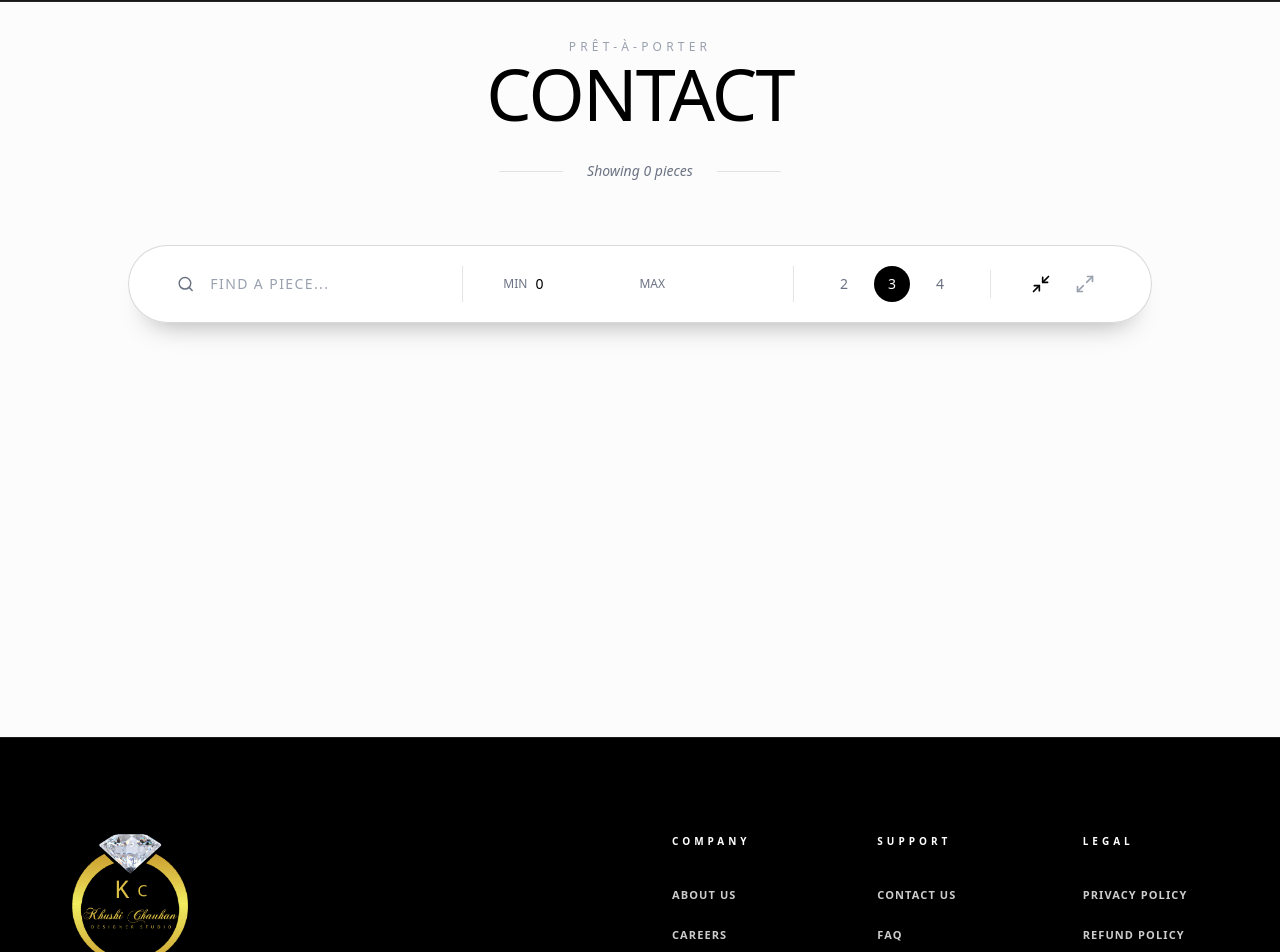
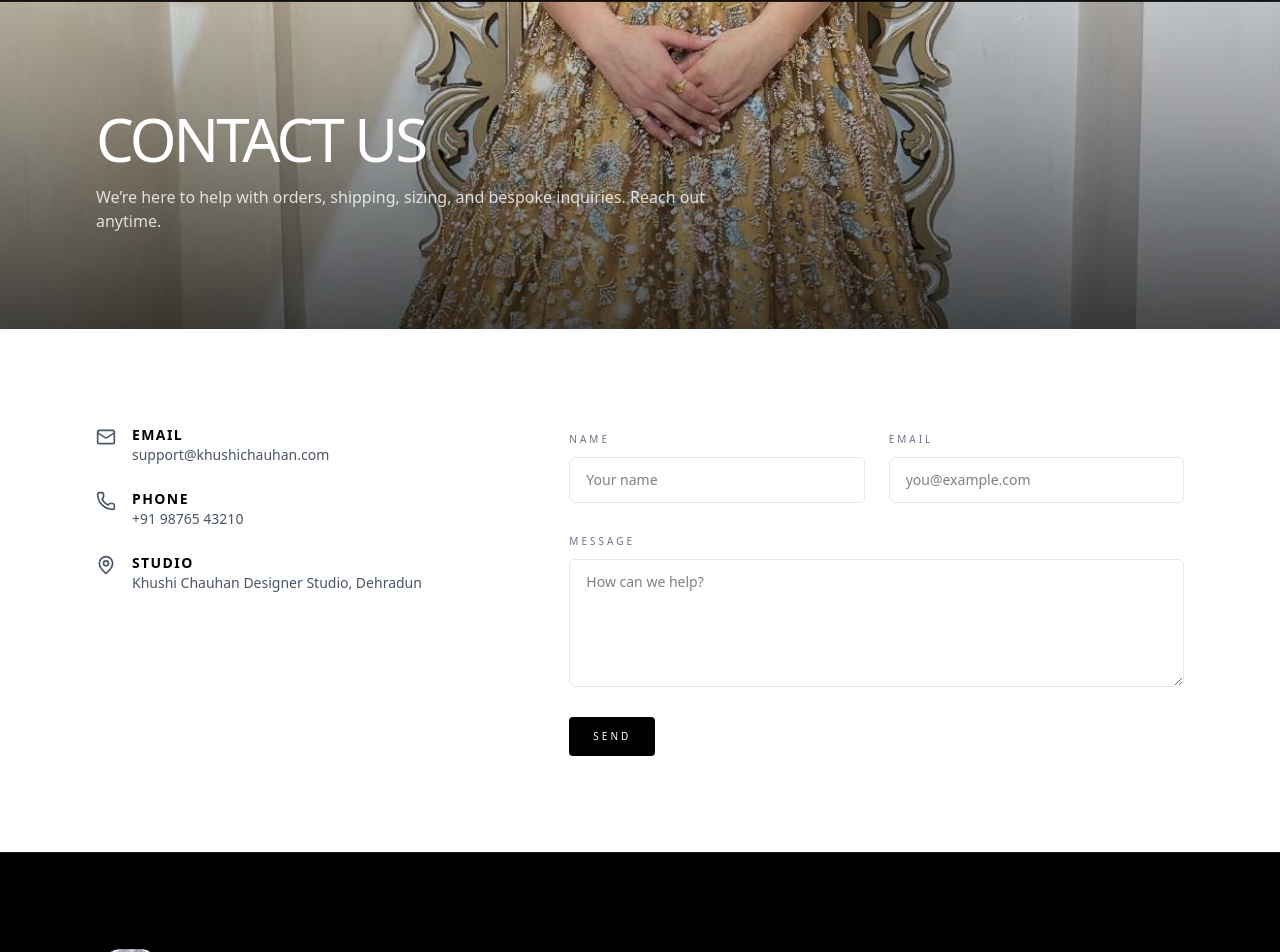
Before and after one commit to VIKASYADAV1815/Fashion-Designer, a Next.js app: page /contact in a window 1280 px wide. Shown: the part 111-1063 px from the top of the page. Built offline with nearby package versions, Linux system fonts and the light colour scheme.

Commit message:
created contact us page

```diff
--- /dev/null
+++ b/app/contact/page.tsx
@@ -0,0 +1,85 @@
+"use client";
+
+import Image from "next/image";
+import { Mail, Phone, MapPin } from "lucide-react";
+
+export default function ContactPage() {
+  return (
+    <main className="bg-white text-black min-h-screen font-sans selection:bg-black selection:text-white">
+      <section className="relative min-h-[45vh] md:min-h-[55vh] flex items-end">
+        <Image
+          src="/images/4.jpg"
+          alt="Studio Contact"
+          fill
+          priority
+          sizes="100vw"
+          className="object-cover"
+        />
+        <div className="absolute inset-0 bg-gradient-to-t from-black/70 via-black/30 to-transparent" />
+        <div className="relative z-10 w-full max-w-6xl mx-auto px-8 py-16 md:py-24 text-white">
+          <h1 className="text-4xl md:text-6xl font-light uppercase tracking-tighter">Contact Us</h1>
+          <p className="mt-4 text-sm md:text-base text-white/80 max-w-2xl">
+            We’re here to help with orders, shipping, sizing, and bespoke inquiries. Reach out anytime.
+          </p>
+        </div>
+      </section>
+
+      <section className="max-w-6xl mx-auto px-8 py-16 md:py-24">
+        <div className="grid grid-cols-1 md:grid-cols-12 gap-12">
+          <div className="md:col-span-5">
+            <div className="space-y-6">
+              <div className="flex items-start gap-4">
+                <Mail className="w-5 h-5 text-gray-600 mt-[2px]" />
+                <div>
+                  <h3 className="text-sm uppercase tracking-widest font-semibold">Email</h3>
+                  <p className="text-sm text-gray-600">
+                    support@khushichauhan.com
+                  </p>
+                </div>
+              </div>
+              <div className="flex items-start gap-4">
+                <Phone className="w-5 h-5 text-gray-600 mt-[2px]" />
+                <div>
+                  <h3 className="text-sm uppercase tracking-widest font-semibold">Phone</h3>
+                  <p className="text-sm text-gray-600">
+                    +91 98765 43210
+                  </p>
+                </div>
+              </div>
+              <div className="flex items-start gap-4">
+                <MapPin className="w-5 h-5 text-gray-600 mt-[2px]" />
+                <div>
+                  <h3 className="text-sm uppercase tracking-widest font-semibold">Studio</h3>
+                  <p className="text-sm text-gray-600">
+                    Khushi Chauhan Designer Studio, Dehradun
+                  </p>
+                </div>
+              </div>
+            </div>
+          </div>
+          <div className="md:col-span-7">
+            <form className="space-y-6">
+              <div className="grid grid-cols-1 md:grid-cols-2 gap-6">
+                <div>
+                  <label className="text-[10px] uppercase tracking-[0.3em] text-gray-500">Name</label>
+                  <input className="mt-2 w-full border border-gray-200 rounded-md px-4 py-3 text-sm outline-none" placeholder="Your name" />
+                </div>
+                <div>
+                  <label className="text-[10px] uppercase tracking-[0.3em] text-gray-500">Email</label>
+                  <input type="email" className="mt-2 w-full border border-gray-200 rounded-md px-4 py-3 text-sm outline-none" placeholder="you@example.com" />
+                </div>
+              </div>
+              <div>
+                <label className="text-[10px] uppercase tracking-[0.3em] text-gray-500">Message</label>
+                <textarea className="mt-2 w-full border border-gray-200 rounded-md px-4 py-3 text-sm outline-none h-32" placeholder="How can we help?" />
+              </div>
+              <button type="submit" className="px-6 py-3 bg-black text-white text-[10px] uppercase tracking-[0.3em] rounded-sm">
+                Send
+              </button>
+            </form>
+          </div>
+        </div>
+      </section>
+    </main>
+  );
+}
--- a/components/SmoothScroll.tsx
+++ b/components/SmoothScroll.tsx
@@ -1,9 +1,11 @@
 "use client";
 
-import { useEffect } from "react";
+import { useEffect, useRef } from "react";
 import Lenis from "lenis";
 
 export default function SmoothScroll() {
+  const rafId = useRef<number | null>(null);
+
   useEffect(() => {
     const lenis = new Lenis({
       duration: 1.2,
@@ -12,12 +14,13 @@ export default function SmoothScroll() {
 
     function raf(time: number) {
       lenis.raf(time);
-      requestAnimationFrame(raf);
+      rafId.current = requestAnimationFrame(raf);
     }
 
-    requestAnimationFrame(raf);
+    rafId.current = requestAnimationFrame(raf);
 
     return () => {
+      if (rafId.current) cancelAnimationFrame(rafId.current);
       lenis.destroy();
     };
   }, []);
--- a/components/footer/Footer.tsx
+++ b/components/footer/Footer.tsx
@@ -10,7 +10,7 @@ export default function Footer() {
       { label: "Careers", href: "/careers", internal: true },
     ],
     support: [
-      { label: "Contact Us", href: "mailto:support@khushichauhan.studio", internal: false },
+      { label: "Contact Us", href: "/contact", internal: true },
       { label: "FAQ", href: "/faq", internal: true },
     ],
     legal: [
@@ -51,16 +51,16 @@ export default function Footer() {
 
           {/* Navigation Links - Balanced for Large Logo */}
           <div className="col-span-1 md:col-span-2 md:col-start-7 text-center md:text-left">
-            <h4 className="text-[10px] font-bold uppercase tracking-[0.4em] mb-8 text-white">Company</h4>
+            <h4 className="text-xs md:text-sm font-bold uppercase tracking-[0.4em] mb-8 text-white">Company</h4>
             <ul className="space-y-4">
               {footerLinks.company.map((item) => (
                 <li key={item.label}>
                   {item.internal ? (
-                    <Link href={item.href} className="text-[11px] uppercase tracking-widest font-semibold text-white/80 hover:text-white transition-colors">
+                    <Link href={item.href} className="text-sm md:text-base uppercase tracking-widest font-semibold text-white/80 hover:text-white transition-colors">
                       {item.label}
                     </Link>
                   ) : (
-                    <a href={item.href} className="text-[11px] uppercase tracking-widest font-semibold text-white/80 hover:text-white transition-colors">
+                    <a href={item.href} className="text-sm md:text-base uppercase tracking-widest font-semibold text-white/80 hover:text-white transition-colors">
                       {item.label}
                     </a>
                   )}
@@ -70,16 +70,16 @@ export default function Footer() {
           </div>
 
           <div className="col-span-1 md:col-span-2 text-center md:text-left">
-            <h4 className="text-[10px] font-bold uppercase tracking-[0.4em] mb-8 text-white">Support</h4>
+            <h4 className="text-xs md:text-sm font-bold uppercase tracking-[0.4em] mb-8 text-white">Support</h4>
             <ul className="space-y-4">
               {footerLinks.support.map((item) => (
                 <li key={item.label}>
                   {item.internal ? (
-                    <Link href={item.href} className="text-[11px] uppercase tracking-widest font-semibold text-white/80 hover:text-white transition-colors">
+                    <Link href={item.href} className="text-sm md:text-base uppercase tracking-widest font-semibold text-white/80 hover:text-white transition-colors">
                       {item.label}
                     </Link>
                   ) : (
-                    <a href={item.href} className="text-[11px] uppercase tracking-widest font-semibold text-white/80 hover:text-white transition-colors">
+                    <a href={item.href} className="text-sm md:text-base uppercase tracking-widest font-semibold text-white/80 hover:text-white transition-colors">
                       {item.label}
                     </a>
                   )}
@@ -89,16 +89,16 @@ export default function Footer() {
           </div>
 
           <div className="col-span-1 md:col-span-2 text-center md:text-left">
-            <h4 className="text-[10px] font-bold uppercase tracking-[0.4em] mb-8 text-white">Legal</h4>
+            <h4 className="text-xs md:text-sm font-bold uppercase tracking-[0.4em] mb-8 text-white">Legal</h4>
             <ul className="space-y-4">
               {footerLinks.legal.map((item) => (
                 <li key={item.label}>
                   {item.internal ? (
-                    <Link href={item.href} className="text-[11px] uppercase tracking-widest font-semibold text-white/80 hover:text-white transition-colors">
+                    <Link href={item.href} className="text-sm md:text-base uppercase tracking-widest font-semibold text-white/80 hover:text-white transition-colors">
                       {item.label}
                     </Link>
                   ) : (
-                    <a href={item.href} className="text-[11px] uppercase tracking-widest font-semibold text-white/80 hover:text-white transition-colors">
+                    <a href={item.href} className="text-sm md:text-base uppercase tracking-widest font-semibold text-white/80 hover:text-white transition-colors">
                       {item.label}
                     </a>
                   )}
--- a/components/hero/Hero.tsx
+++ b/components/hero/Hero.tsx
@@ -4,6 +4,7 @@ import { useEffect, useRef } from "react";
 import gsap from "gsap";
 import { ScrollTrigger } from "gsap/ScrollTrigger";
 import AnimatedButton from "../buttons/AnimatedButton";
+import { useRouter } from "next/navigation";
 
 gsap.registerPlugin(ScrollTrigger);
 
@@ -11,6 +12,7 @@ export default function Hero() {
   const heroRef = useRef<HTMLDivElement>(null);
   const textRef = useRef<HTMLDivElement>(null);
   const videoRef = useRef<HTMLVideoElement>(null);
+  const router = useRouter();
 
   useEffect(() => {
     const ctx = gsap.context(() => {
@@ -80,6 +82,9 @@ export default function Hero() {
                 text-sm lg:text-[0.85rem]
                 tracking-widest
               "
+              onClick={() => {
+                try { router.push("/shop"); } catch (e) { console.error("navigate /shop failed", e); }
+              }}
             >
               Shop Collection
             </AnimatedButton>
@@ -95,6 +100,9 @@ export default function Hero() {
                 text-sm lg:text-[0.85rem]
                 tracking-widest
               "
+              onClick={() => {
+                try { router.push("/collections"); } catch (e) { console.error("navigate /collections failed", e); }
+              }}
             >
               View Lookbook
             </AnimatedButton>
--- a/components/home/SignatureCollections.tsx
+++ b/components/home/SignatureCollections.tsx
@@ -5,6 +5,8 @@ import gsap from "gsap";
 import { ScrollTrigger } from "gsap/ScrollTrigger";
 import Image from "next/image";
 import Link from "next/link";
+import { ShoppingBag } from "lucide-react";
+import { useCart } from "@/components/cart/CartProvider";
 
 gsap.registerPlugin(ScrollTrigger);
 
@@ -32,6 +34,7 @@ const collections = [
 export default function SignatureCollections() {
   const sectionRef = useRef<HTMLElement>(null);
   const containerRef = useRef<HTMLDivElement>(null);
+  const { openCart } = useCart();
 
   useEffect(() => {
     const section = sectionRef.current;
@@ -83,9 +86,19 @@ export default function SignatureCollections() {
                <div className="absolute bottom-0 left-0 w-full p-8 md:p-12 text-white transform translate-y-4 opacity-0 group-hover:translate-y-0 group-hover:opacity-100 transition-all duration-500">
                  <span className="text-xs font-bold uppercase tracking-widest mb-2 block">{collection.subtitle}</span>
                  <h3 className="text-4xl md:text-6xl font-light uppercase tracking-tighter mb-4">{collection.title}</h3>
-                 <Link href={`/shop?query=${encodeURIComponent(String(collection.title).toLowerCase())}`} className="text-xs uppercase tracking-widest border-b border-white pb-1 hover:text-gray-200 transition-colors">
-                   Shop
-                 </Link>
+                 <div className="flex items-center gap-4">
+                   <Link href={`/shop?query=${encodeURIComponent(String(collection.title).toLowerCase())}`} className="text-xs uppercase tracking-widest border-b border-white pb-1 hover:text-gray-200 transition-colors">
+                     Shop
+                   </Link>
+                   <button
+                     type="button"
+                     aria-label="Open cart"
+                     onClick={() => openCart()}
+                     className="p-2 rounded-full bg-white/20 hover:bg-white text-white hover:text-black transition-colors"
+                   >
+                     <ShoppingBag size={18} />
+                   </button>
+                 </div>
                </div>
             </div>
           </div>
--- a/components/home/stories/BentoColorReveal.tsx
+++ b/components/home/stories/BentoColorReveal.tsx
@@ -2,6 +2,7 @@
 
 import { ArrowRight, Plus } from "lucide-react";
 import InMotionSlider from "./InMotionSlider";
+import Link from "next/link";
 
 const bentoProducts = [
   { type: "video", name: "Heritage Lehenga", price: "₹84,500", src: "https://res.cloudinary.com/dzq7axes2/video/upload/v1770113143/video1_em8fnl.mp4", span: "md:col-span-4 md:row-span-2", mobileRatio: "aspect-[9/15]" },
@@ -26,9 +27,9 @@ export default function BentoWithCompactSlider() {
             </h2>
             <p className="text-xs uppercase tracking-widest text-stone-400 mt-2">Curated Masterpieces</p>
           </div>
-          <button className="hidden md:flex items-center gap-2 text-xs uppercase tracking-widest font-semibold hover:gap-4 transition-all duration-300">
+          <Link href="/shop" className="hidden md:flex items-center gap-2 text-xs uppercase tracking-widest font-semibold hover:gap-4 transition-all duration-300">
             View All <ArrowRight size={14} />
-          </button>
+          </Link>
         </div>
 
         <div className="grid grid-cols-1 md:grid-cols-12 grid-flow-dense md:auto-rows-[300px] gap-6 mb-24">
@@ -56,9 +57,9 @@ export default function BentoWithCompactSlider() {
                       <h3 className="text-lg font-serif leading-tight">{p.name}</h3>
                       <p className="text-sm font-light italic mt-1">{p.price}</p>
                     </div>
-                    <button className="bg-white/20 backdrop-blur-md p-3 rounded-full text-white hover:bg-white hover:text-stone-900 transition-colors">
+                    <Link href="/shop" className="bg-white/20 backdrop-blur-md p-3 rounded-full text-white hover:bg-white hover:text-stone-900 transition-colors" aria-label="Open Shop">
                         <Plus size={18} />
-                    </button>
+                    </Link>
                   </div>
                 </div>
                 {/* --- END FIX --- */}
--- a/components/home/stories/OverlappingImageStory.tsx
+++ b/components/home/stories/OverlappingImageStory.tsx
@@ -5,6 +5,7 @@ import Image from "next/image";
 import gsap from "gsap";
 import { ScrollTrigger } from "gsap/ScrollTrigger";
 import AnimatedButton from "@/components/buttons/AnimatedButton";
+import { useRouter } from "next/navigation";
 
 gsap.registerPlugin(ScrollTrigger);
 
@@ -31,6 +32,7 @@ const frames = [
 
 export default function OverlappingImageStory() {
   const sectionRef = useRef<HTMLDivElement>(null);
+  const router = useRouter();
 
   useEffect(() => {
     const ctx = gsap.context(() => {
@@ -90,7 +92,14 @@ export default function OverlappingImageStory() {
                 {f.description}
               </p>
               <div className="mt-8">
-                <AnimatedButton variant="outline">Explore More</AnimatedButton>
+                <AnimatedButton
+                  variant="outline"
+                  onClick={() => {
+                    try { router.push("/shop"); } catch (e) { console.error("navigate /shop failed", e); }
+                  }}
+                >
+                  Explore More
+                </AnimatedButton>
               </div>
             </div>
           ))}
--- a/components/navbar/Navbar.tsx
+++ b/components/navbar/Navbar.tsx
@@ -1,6 +1,6 @@
 "use client";
 
-import { useState, useRef } from "react";
+import { useEffect, useState, useRef } from "react";
 import { motion, useScroll, useMotionValueEvent, AnimatePresence } from "framer-motion";
 import Link from "next/link";
 import Image from "next/image";
@@ -21,6 +21,9 @@ export default function Navbar() {
   const [hidden, setHidden] = useState(false);
   const lastY = useRef(0);
   const pathname = usePathname();
+  useEffect(() => {
+    console.log("[nav] route changed:", pathname);
+  }, [pathname]);
 
   useMotionValueEvent(scrollY, "change", (latest) => {
     const dy = latest - lastY.current;
@@ -45,6 +48,7 @@ export default function Navbar() {
     { name: "Casual Fit", id: "casual-fit", href: "/casual-fit" },
     { name: "Saree", id: "saree", href: "/saree" },
     { name: "Policies", id: "policies", dropdown: true },
+    { name: "Contact", id: "contact", href: "/contact" },
   ];
   const mobileCategories = [
     { id: "women-all", name: "All Categories", image: "/images/3.jpg" },
@@ -89,6 +93,7 @@ export default function Navbar() {
                   fill
                   priority
                   className="object-contain"
+                  sizes="256px"
                 />
               </div>
               <span className="sr-only">Khusi Desinger</span>
@@ -115,6 +120,7 @@ export default function Navbar() {
                     fill
                     priority
                     className="object-contain"
+                    sizes="320px"
                   />
                 </div>
                 <span className="sr-only">Khusi Desinger</span>
```
